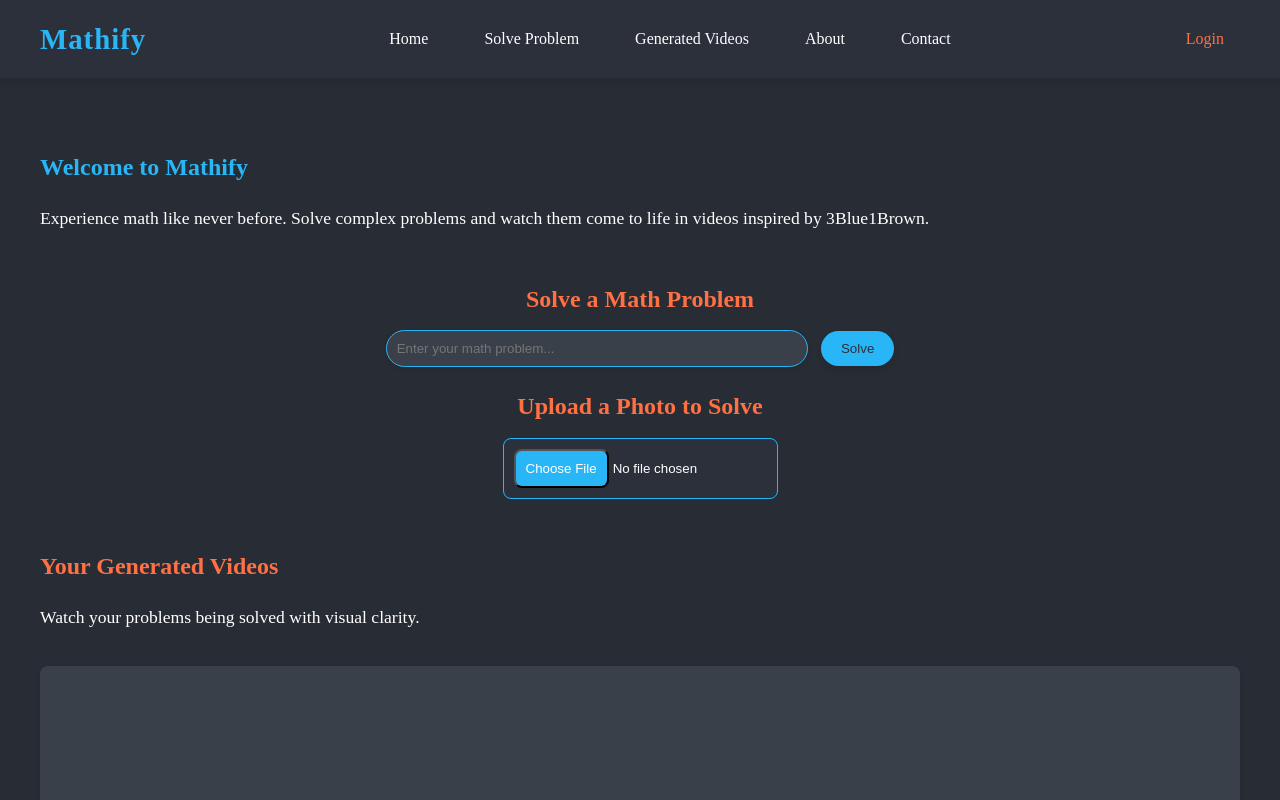
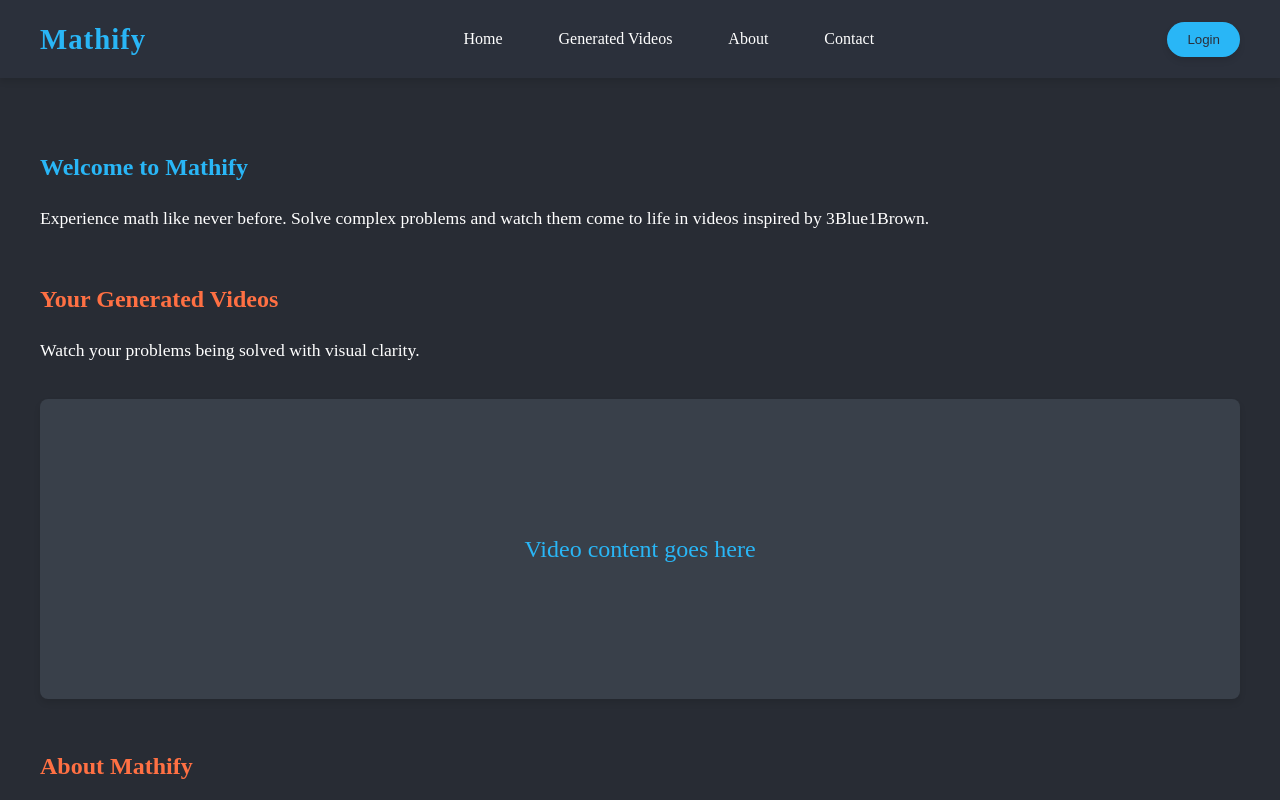
Before and after one commit to Tankman61/Mathify, a React (Create React App) app: page / in a window 1280 px wide. Shown: the top 800 px of the page. Built offline with nearby package versions, Linux system fonts and the light colour scheme.

Commit message:
two seperate pages

```diff
--- a/src/mathify.js
+++ b/src/mathify.js
@@ -1,14 +1,11 @@
 import React, { useState, useEffect } from 'react';
-import { Link } from 'react-router-dom';
 import './App.css';
 
 function Mathify() {
-  const [selectedFile, setSelectedFile] = useState(null);
-  const [preview, setPreview] = useState(null);
+  const [isLoggedIn, setIsLoggedIn] = useState(false);
 
   useEffect(() => {
     const fadeInElements = document.querySelectorAll('.fade-in');
-
     const handleScroll = () => {
       fadeInElements.forEach(element => {
         const rect = element.getBoundingClientRect();
@@ -23,13 +20,12 @@ function Mathify() {
     return () => window.removeEventListener('scroll', handleScroll);
   }, []);
 
-  const handleFileChange = (event) => {
-    const file = event.target.files[0];
-    setSelectedFile(file);
-    if (file) {
-      const objectUrl = URL.createObjectURL(file);
-      setPreview(objectUrl);
-    }
+  const handleLogin = () => {
+    setIsLoggedIn(true);
+  };
+
+  const handleLogout = () => {
+    setIsLoggedIn(false);
   };
 
   return (
@@ -39,37 +35,41 @@ function Mathify() {
           <a className="logo">Mathify</a>
           <ul className="nav-links">
             <li><a href="#home">Home</a></li>
-            <li><a href="#solve">Solve Problem</a></li>
+            {isLoggedIn && <li><a href="#solve">Solve Problem</a></li>}
             <li><a href="#videos">Generated Videos</a></li>
             <li><a href="#about">About</a></li>
             <li><a href="#contact">Contact</a></li>
           </ul>
-          <div className="login"><Link to="/login">Login</Link></div>
+          <div className="login">
+            {isLoggedIn ? (
+              <button onClick={handleLogout}>Logout</button>
+            ) : (
+              <button onClick={handleLogin}>Login</button>
+            )}
+          </div>
         </div>
       </nav>
 
       <div className="container">
-        <section id="home" className="fade-in">
+        {!isLoggedIn && (
+          <section id="intro" className="fade-in">
             <h1>Welcome to Mathify</h1>
             <p>Experience math like never before. Solve complex problems and watch them come to life in videos inspired by 3Blue1Brown.</p>
           </section>
+        )}
 
+        {isLoggedIn && (
           <section id="solve" className="fade-in fade-in-delay-1">
             <h2>Solve a Math Problem</h2>
             <input type="text" id="problem-input" placeholder="Enter your math problem..." />
             <button>Solve</button>
             <div id="solution-results"></div>
-
-          <div className="upload-photo-container">
-            <h2>Upload a Photo to Solve</h2>
-            <input type="file" accept="image/*" onChange={handleFileChange} />
-            {preview && (
-              <div className="image-preview">
-                <img src={preview} alt="Preview" />
-              </div>
-            )}
+            <div id="photo-upload">
+              <h3>Or upload a photo to solve:</h3>
+              <input type="file" accept="image/*" />
             </div>
           </section>
+        )}
 
         <section id="videos" className="fade-in fade-in-delay-2">
           <h2>Your Generated Videos</h2>
```
Lines whose indentation alone changed are shown as unchanged.
